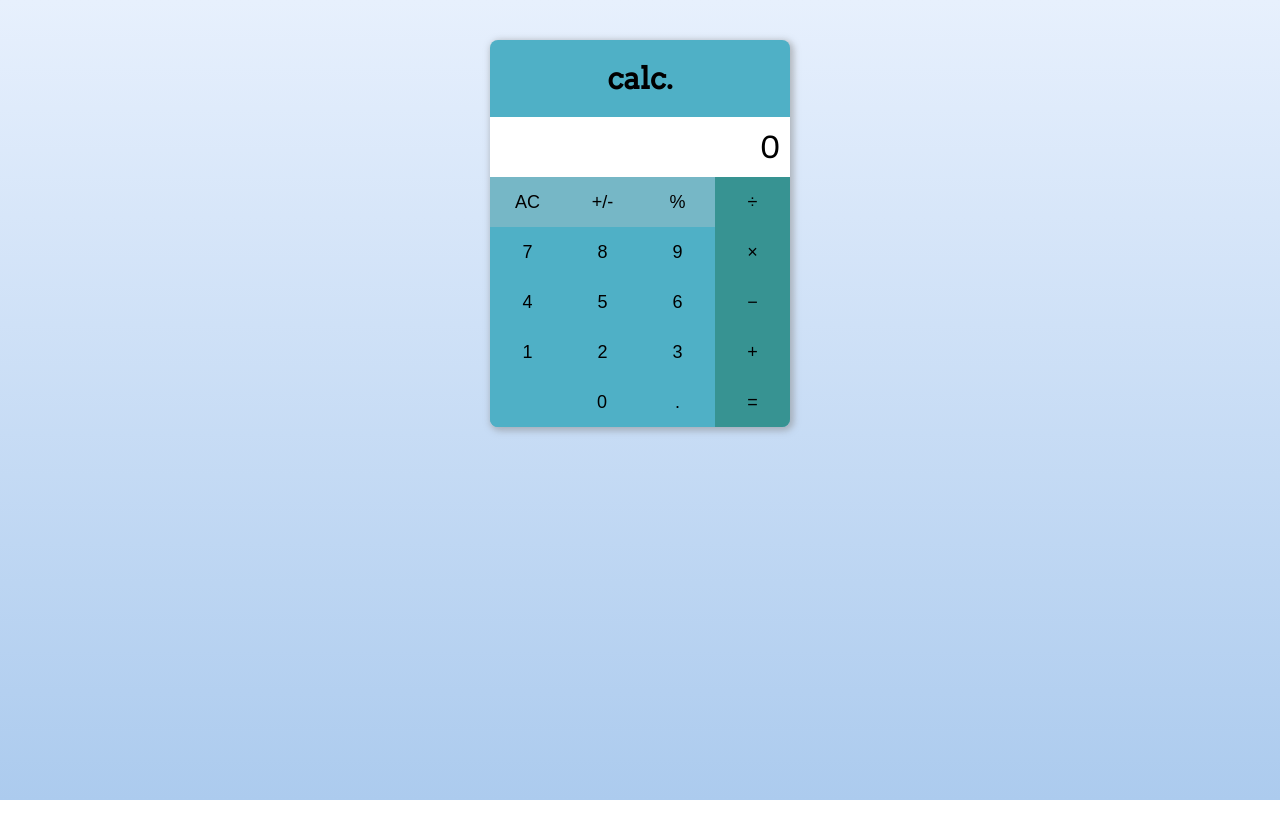
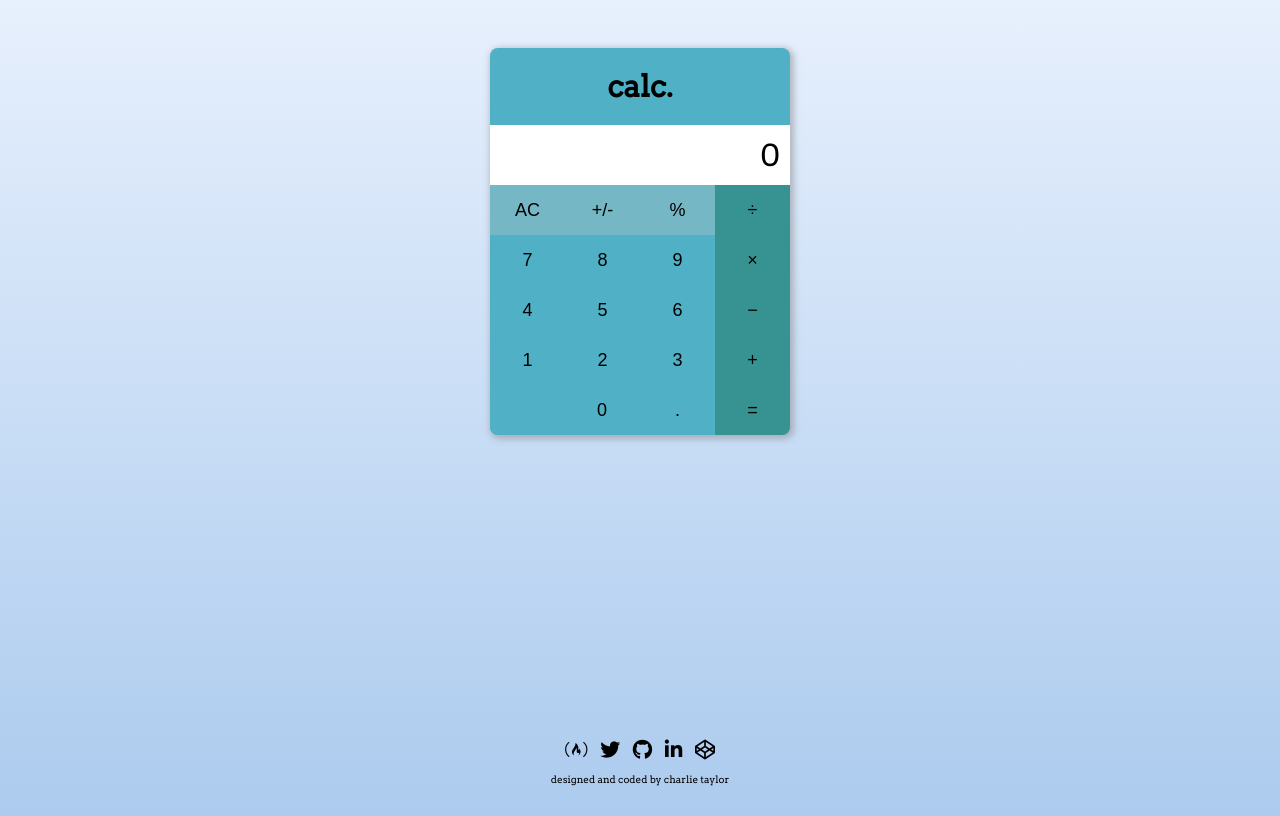
Before and after one commit to chazmcgrill/calculator, a plain HTML site: page index.html in a window 1280 px wide. Drawn offline with Linux system fonts and the light colour scheme.

Commit message:
Added Generic Footer
Added generic footer and styled. used flex box to push it to the
bottom. Fixed issue with background not filling the screen
(background-size: cover;)

```diff
--- a/index.html
+++ b/index.html
@@ -9,7 +9,8 @@
   <link href="https://fonts.googleapis.com/css?family=Arvo" rel="stylesheet">
   <title>Calculator</title>
 </head>
-<body>
+<body class="site">
+
 
   <div class="calc-container">
     <h1>calc.</h1>
@@ -46,7 +47,34 @@
       </div>
     </div>
   </div>
-   <!-- scripts -->
+
+  <!-- generic footer -->
+  <footer class="footer">
+    <div>
+      <div class="icons">
+        <a href="https://www.freecodecamp.com/chazmcgrill">
+          <i class="fa fa-free-code-camp" aria-hidden="true"></i>
+        </a>
+        <a href="https://twitter.com/charlietdev">
+          <i class="fa fa-twitter" aria-hidden="true"></i>
+        </a>
+        <a href="https://github.com/chazmcgrill">
+          <i class="fa fa-github" aria-hidden="true"></i>
+        </a>
+        <a href="https://www.linkedin.com/in/charlie-taylor-941434134/">
+          <i class="fa fa-linkedin" aria-hidden="true"></i>
+        </a>
+        <a href="https://codepen.io/chazmcgrill/">
+          <i class="fa fa-codepen" aria-hidden="true"></i>
+        </a>
+      </div>
+      <p>designed and coded by <a href="http://www.hurricanecharlie.co.uk">charlie taylor</a></p>
+    </div>
+  </footer>
+
+
+  <!-- scripts -->
+  <script src="https://use.fontawesome.com/d891ebaa12.js"></script>
   <script src="vendors/jquery-3.2.1.min.js"></script>
   <script src="resources/js/app.js"></script>
 </body>
--- a/resources/css/style.css
+++ b/resources/css/style.css
@@ -6,10 +6,17 @@
 */
 
 html {
+  font-family: 'Arvo', serif;
   font-size: 20px;
   background-image: linear-gradient(to top, #accbee 0%, #e7f0fd 100%);
-  height: 100%;
-  font-family: 'Arvo', serif;
+  background-size: cover;
+}
+
+.site {
+  display: flex;
+  min-height: 100vh;
+  flex-direction: column;
+  justify-content: space-between;
 }
 
 h1 {
@@ -74,3 +81,28 @@ button:active {
 .op-buttons:active {
   background: #2d8887;
 }
+
+/* footer */
+
+p { font-size: 10px; }
+i, a { color: black; }
+a { text-decoration: none; }
+
+.icons {
+  width: 150px;
+  margin: 0 auto 10px auto;
+  display: flex;
+  justify-content: space-between;
+}
+
+.footer {
+  display: flex;
+  justify-content: space-around;
+  height: 70px;
+  text-align: center;
+}
+
+.footer i:hover,
+.footer a:hover {
+  color: #3e98ac;
+}
```
